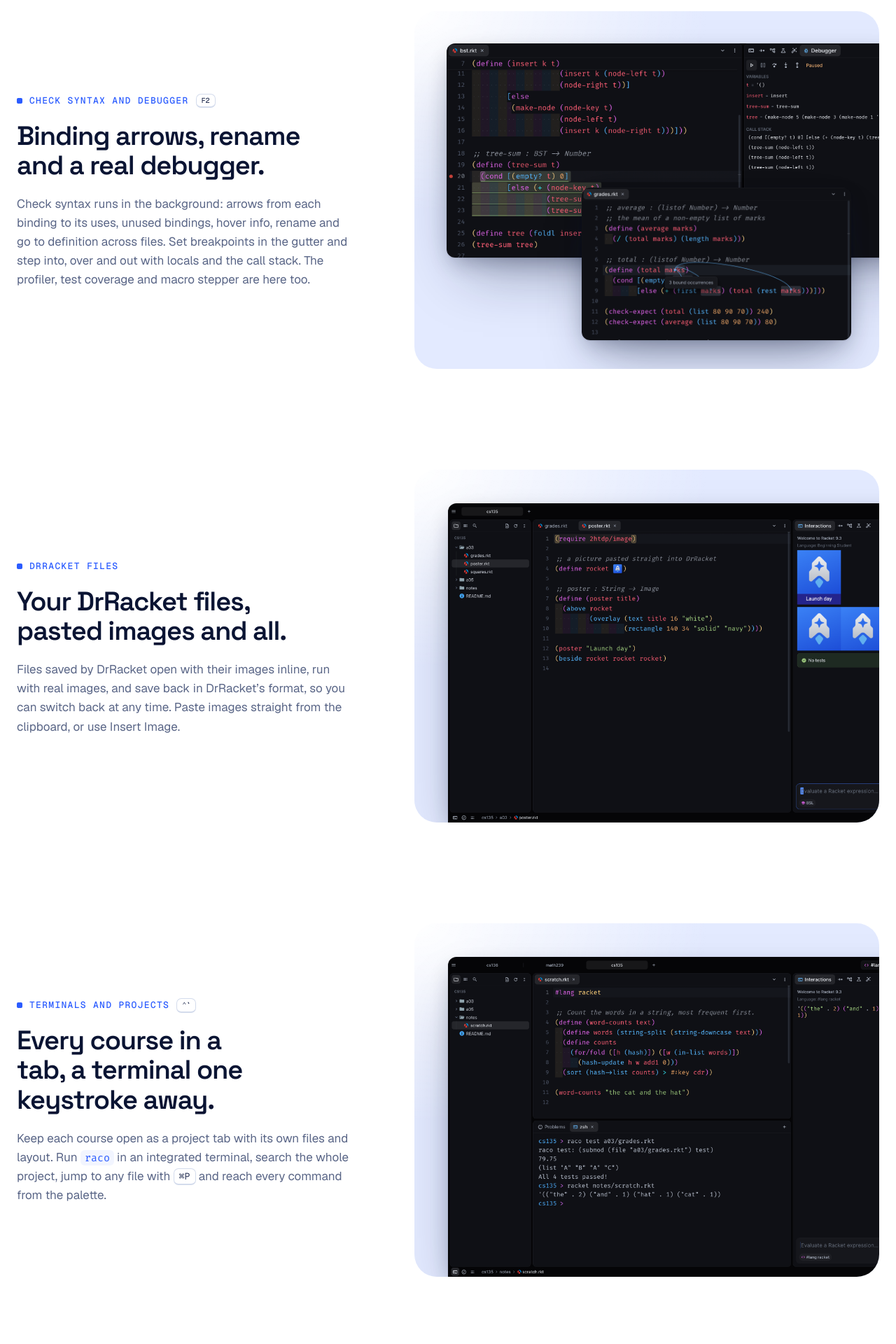
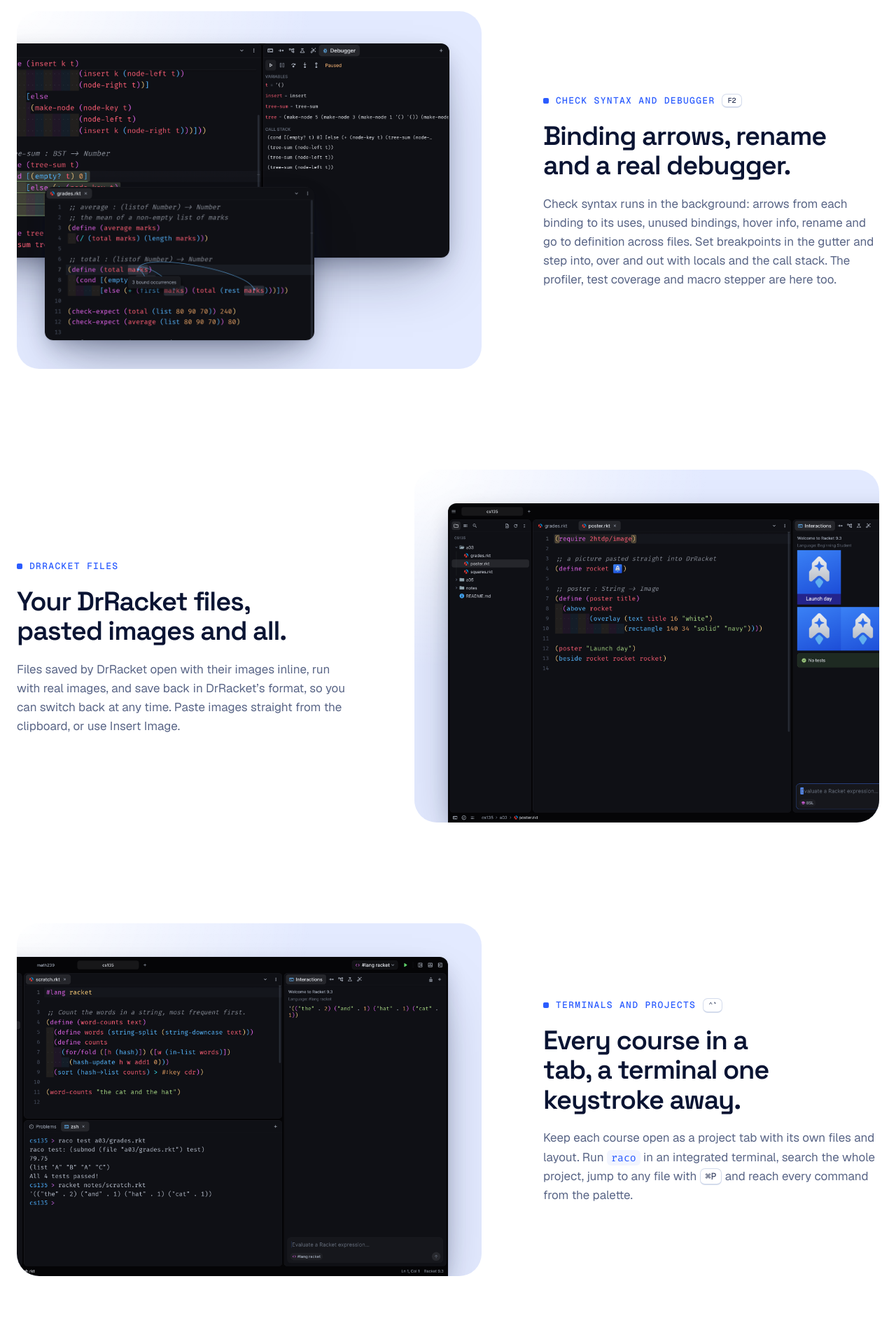
Before and after one commit to MoizDev/Dr.-Rocket, a Next.js app in the folder website/: page / in a window 1280 px wide. Shown: the part 4440-6360 px from the top of the page at 70% size. Built offline with nearby package versions, Linux system fonts and the light colour scheme.

Commit message:
Website: feature rows alternate sides

```diff
--- a/website/app/page.module.css
+++ b/website/app/page.module.css
@@ -667,10 +667,56 @@
   transform: translate(8px, 8px) rotate(1deg);
 }
 
+/* Every other row flips, image then text, and its screenshot bleeds off the left edge. */
+.feature:nth-of-type(even) {
+  grid-template-columns: minmax(0, 1.15fr) minmax(0, 0.85fr);
+}
+
+.feature:nth-of-type(even) .featureCard {
+  order: -1;
+}
+
+.feature:nth-of-type(even) .featureCopy {
+  justify-self: end;
+}
+
+.feature:nth-of-type(even) .cardInset {
+  padding: clamp(28px, 4vw, 48px) clamp(28px, 4vw, 48px) 0 0;
+}
+
+.feature:nth-of-type(even) .cardShot {
+  margin-left: -18%;
+  border-radius: 0 12px 0 0;
+}
+
+.feature:nth-of-type(even):hover .cardShot,
+.feature:nth-of-type(even) .featureCard:hover .cardShot {
+  transform: translate(10px, -8px);
+}
+
+.feature:nth-of-type(even) .stackBack {
+  left: auto;
+  right: 7%;
+}
+
+.feature:nth-of-type(even) .stackFront {
+  right: auto;
+  left: 6%;
+}
+
 @media (max-width: 900px) {
-  .feature {
+  .feature,
+  .feature:nth-of-type(even) {
     grid-template-columns: 1fr;
     gap: 32px;
+  }
+
+  .feature:nth-of-type(even) .featureCard {
+    order: 0;
+  }
+
+  .feature:nth-of-type(even) .featureCopy {
+    justify-self: start;
   }
 }
 
```
